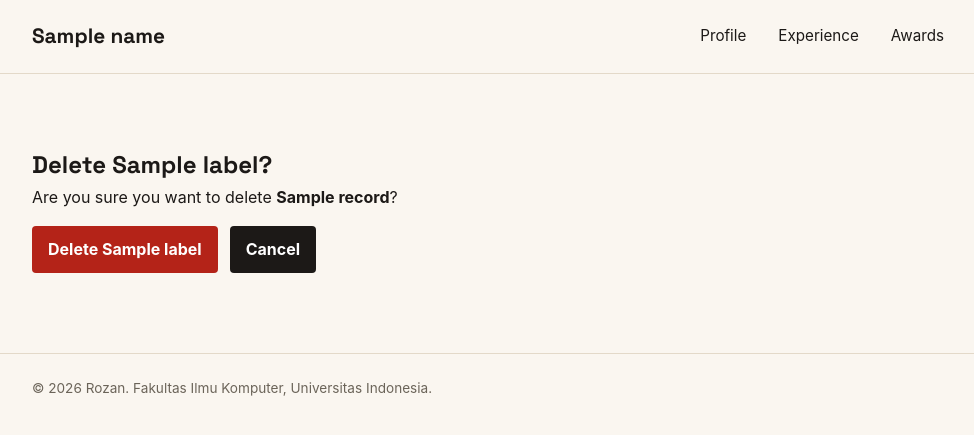
After one commit to rozanlaudzai/myportfolio, a Django app: template main/templates/main/record-delete.html in a window 1280 px wide. The commit adds this page. Shown: the top 435 px of the page, without its empty margins (152-1126 px from the left). Run offline with Django 5.2, Linux system fonts and the light colour scheme; the template is opened without the code that fills it: most values are stand-ins (such as "Sample title", 1, 10 or a date in 2020).

```diff
--- /dev/null
+++ b/main/templates/main/record-delete.html
@@ -0,0 +1,19 @@
+{% extends 'base.html' %}
+{% load static %}
+{% block meta %}
+<link rel="stylesheet" href="{% static 'css/main/awards.css' %}" />
+<link rel="stylesheet" href="{% static 'css/main/records.css' %}" />
+{% endblock %}
+{% block content %}
+<section class="awards">
+  <div class="container">
+    <h1>Delete {{ label }}?</h1>
+    <p>Are you sure you want to delete <strong>{{ record }}</strong>?</p>
+    <form method="post" class="record-actions">
+      {% csrf_token %}
+      <button type="submit" class="button button-danger">Delete {{ label }}</button>
+      <a href="{% url list_view %}" class="button button-secondary">Cancel</a>
+    </form>
+  </div>
+</section>
+{% endblock %}
--- a/main/urls.py
+++ b/main/urls.py
@@ -11,4 +11,7 @@ urlpatterns = [
     path('awards/<uuid:award_id>/edit/', views.edit_award, name='edit_award'),
     path('api/awards', views.get_awards_json, name='get_awards_json'),
     path('awards/<uuid:award_id>/delete/', views.delete_award, name='delete_award'),
+    path('experience/add/', views.create_experience, name='create_experience'),
+    path('experience/<uuid:experience_id>/edit/', views.edit_experience, name='edit_experience'),
+    path('experience/<uuid:experience_id>/delete/', views.delete_experience, name='delete_experience'),
 ]
--- a/static/css/base.css
+++ b/static/css/base.css
@@ -46,6 +46,8 @@ h1,
 
 .site-header .container {
   display: flex;
+  flex-wrap: wrap;
+  gap: 1rem;
   justify-content: space-between;
   align-items: center;
   padding: 1.25rem 1.5rem;
@@ -60,7 +62,14 @@ h1,
 
 .site-header nav {
   display: flex;
+  flex-wrap: wrap;
   gap: 2rem;
+}
+
+@media (max-width: 600px) {
+  .site-header nav {
+    gap: 0.75rem 1.25rem;
+  }
 }
 
 .site-header nav a {
--- /dev/null
+++ b/static/css/main/records.css
@@ -0,0 +1,11 @@
+.record-heading,
+.record-actions {
+  display: flex;
+  align-items: center;
+  flex-wrap: wrap;
+  gap: 0.75rem;
+}
+.record-heading { justify-content: space-between; }
+.record-actions { margin-top: 1rem; }
+.form-help { color: var(--text-muted); margin-top: 0.5rem; }
+.button:focus-visible { outline: 2px solid var(--ink); outline-offset: 3px; }
```
Also changed, not shown: main/templates/main/record-form.html (added, +29 -0 lines), main/views.py (+44 -2 lines).
